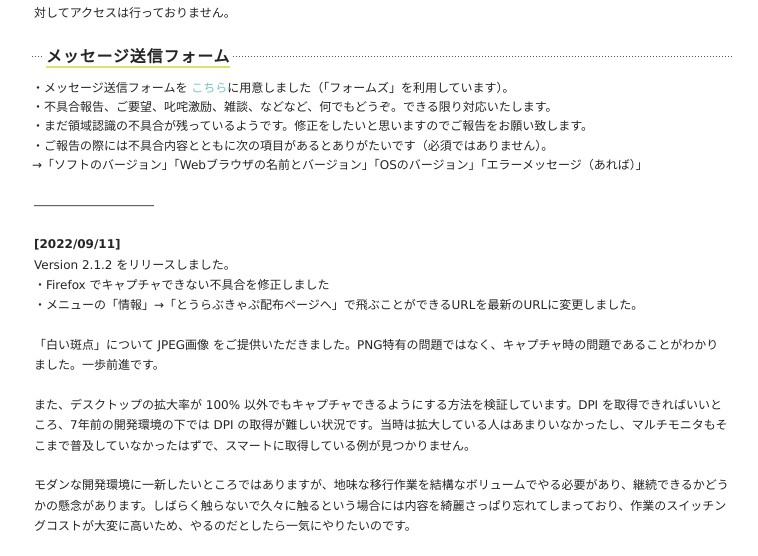
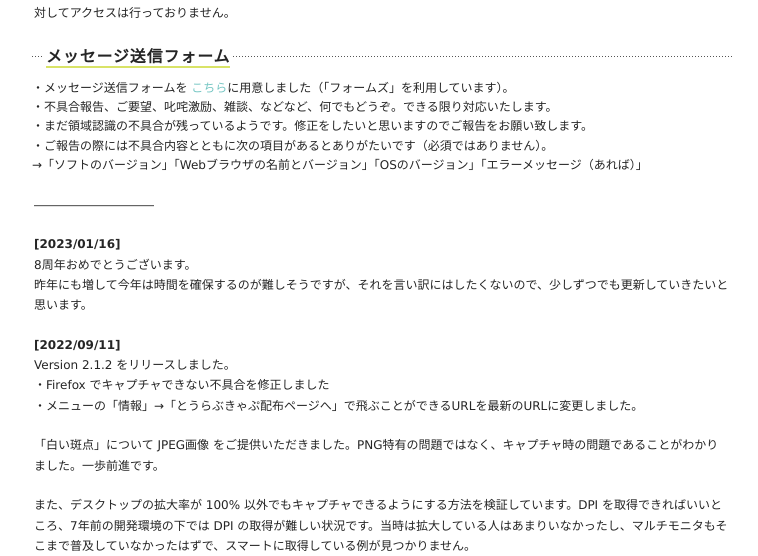
Before and after one commit to nikukyugamer/sword-sword-ranbu, a PHP site: page / in a window 1280 px wide. Shown: the part 434-990 px from the top of the page, without its empty margins (258-1016 px from the left). Run offline with PHP 8.4, Linux system fonts and the light colour scheme.

Commit message:
feat: 🎸 8周年コメントを追加した (#38)

```diff
--- a/index.php
+++ b/index.php
@@ -73,9 +73,6 @@ height="0" width="0" style="display:none;visibility:hidden"></iframe></noscript>
 </div>
 <!-- :::::::::::::::::::: ヘッダー以上 :::::::::::::::::::: -->
 
-<!-- フォームを設置しました（「フォームズ」のサービスを利用しています） -->
-<!-- https://ws.formzu.net/dist/S4145913/ -->
-
 <!-- :::::::::::::::::::: メイン :::::::::::::::::::: -->
 <div id="main">
 <p style="font-size: 13px;">
@@ -107,13 +104,18 @@ height="0" width="0" style="display:none;visibility:hidden"></iframe></noscript>
 <li>・まだ領域認識の不具合が残っているようです。修正をしたいと思いますのでご報告をお願い致します。</li>
 <li>・ご報告の際には不具合内容とともに次の項目があるとありがたいです（必須ではありません）。</li>
 <li>→「ソフトのバージョン」「Webブラウザの名前とバージョン」「OSのバージョン」「エラーメッセージ（あれば）」</li>
-<!--
-<li>・「不具合発生時のデスクトップ全体のスクリーンショット」につきましては<a href="http://www.harmonia.country/SnUploaderCandy/" target="_blank">アップローダーを設置しました</a>のでご活用下さい。</li>
--->
 </ul>
 <p></p>
 
 <p>――――――――――</p>
+
+<p>
+<span style="font-weight: bold;">[2023/01/16]</span>
+<br>
+8周年おめでとうございます。
+<br>
+昨年にも増して今年は時間を確保するのが難しそうですが、それを言い訳にはしたくないので、少しずつでも更新していきたいと思います。
+</p>
 
 <p>
 <span style="font-weight: bold;">[2022/09/11]</span>
```
